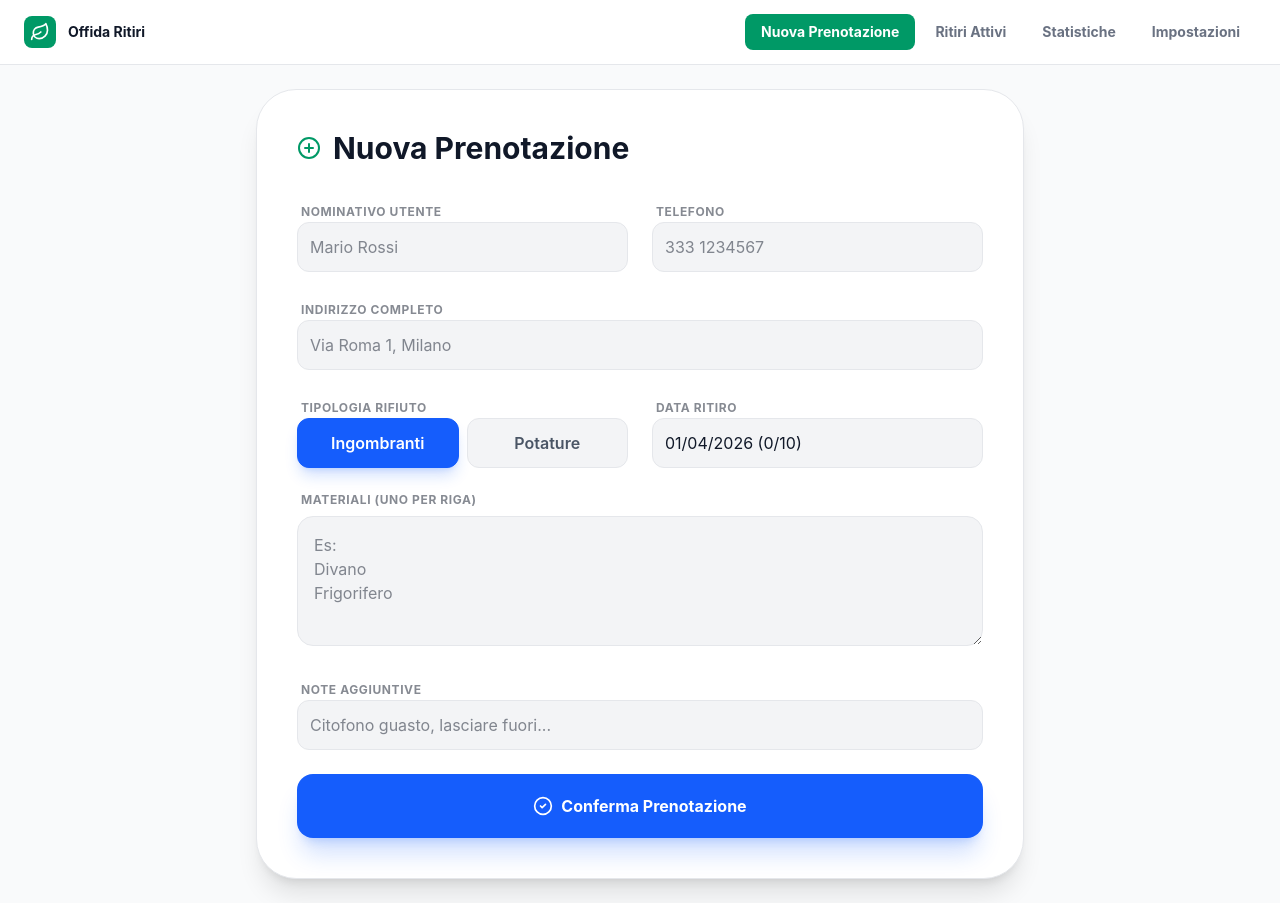
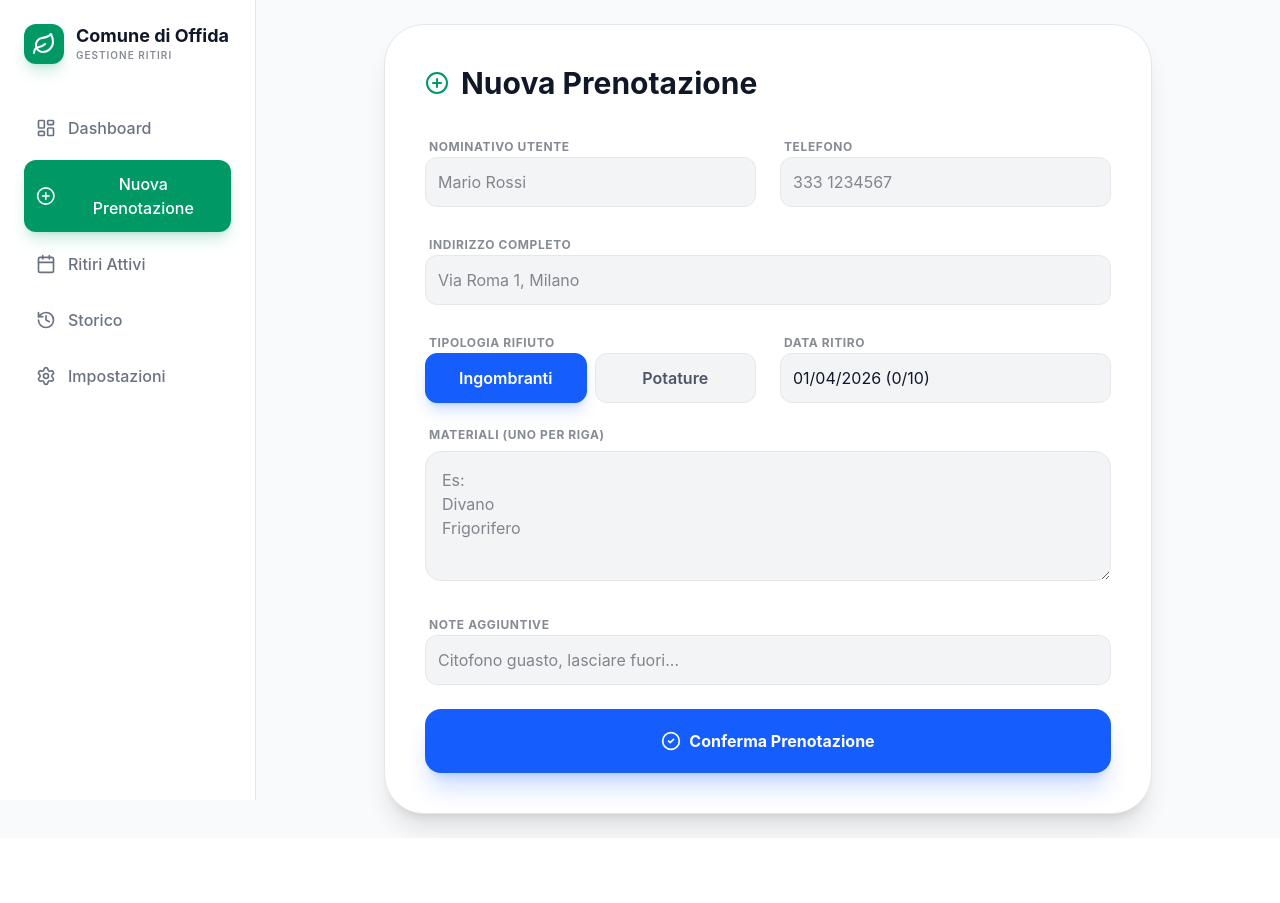
Before and after one commit to raffaellacarrabile/gestionale_rifiuti, a React (Vite) app: page / in a window 1280 px wide. After the commit the page ends 838 px from the top, so only its background shows below. Built offline with nearby package versions, Linux system fonts and the light colour scheme.

Commit message:
feat: Implement sidebar navigation and theme toggling
Introduces a persistent sidebar for application navigation, enhancing user experience. Includes functionality to toggle between light and dark themes, improving accessibility and usability. Adds a toggle button to control sidebar visibility.

```diff
--- a/src/App.tsx
+++ b/src/App.tsx
@@ -2,14 +2,19 @@ import React, { useState, useEffect, useMemo } from 'react';
 import {
   LayoutDashboard,
   Calendar,
+  History,
   Settings,
   PlusCircle,
   Trash2,
   Download,
   Upload,
   AlertTriangle,
+  Moon,
+  Sun,
   Search,
   CheckCircle2,
+  XCircle,
+  Menu,
   X,
   Leaf
 } from 'lucide-react';
@@ -46,6 +51,7 @@ export default function App() {
   const [db, setDb] = useState<Prenotazione[]>([]);
   const [config, setConfig] = useState<Config>(caricaConfig());
   const [activeTab, setActiveTab] = useState<'dashboard' | 'prenota' | 'attive' | 'storico' | 'settings'>('prenota');
+  const [sidebarOpen, setSidebarOpen] = useState(true);
   const [editingId, setEditingId] = useState<string | null>(null);
 
   // Form State
@@ -208,62 +214,76 @@ export default function App() {
 
   return (
     <div className={cn(
-      "min-h-screen transition-colors duration-300 bg-gray-50 text-gray-900"
+      "min-h-screen flex transition-colors duration-300 bg-gray-50 text-gray-900"
     )}>
-      {/* Simple Top Nav */}
-      <nav className="bg-white border-b border-gray-200 sticky top-0 z-50">
-        <div className="max-w-7xl mx-auto px-6 h-16 flex items-center justify-between">
-          <div className="flex items-center gap-3">
-            <div className="w-8 h-8 bg-emerald-600 rounded-lg flex items-center justify-center">
-              <Leaf className="text-white w-5 h-5" />
+      {/* Sidebar */}
+      <aside className={cn(
+        "fixed inset-y-0 left-0 z-50 w-64 transform transition-transform duration-300 ease-in-out border-r bg-white border-gray-200",
+        sidebarOpen ? "translate-x-0" : "-translate-x-full"
+      )}>
+        <div className="p-6 flex flex-col h-full">
+          <div className="flex items-center gap-3 mb-10">
+            <div className="w-10 h-10 bg-emerald-600 rounded-xl flex items-center justify-center shadow-lg shadow-emerald-600/20">
+              <Leaf className="text-white w-6 h-6" />
             </div>
-            <span className="font-bold text-sm">Offida Ritiri</span>
+            <div>
+              <h1 className="font-bold text-lg leading-tight">Comune di Offida</h1>
+              <p className="text-[10px] uppercase tracking-widest opacity-50 font-semibold">Gestione Ritiri</p>
+            </div>
           </div>
 
-          <div className="flex gap-1">
-            <button
+          <nav className="space-y-2 flex-1">
+            <SidebarItem
+              icon={<LayoutDashboard size={20} />}
+              label="Dashboard"
+              active={activeTab === 'dashboard'}
+              onClick={() => setActiveTab('dashboard')}
+            />
+            <SidebarItem
+              icon={<PlusCircle size={20} />}
+              label="Nuova Prenotazione"
+              active={activeTab === 'prenota'}
               onClick={() => setActiveTab('prenota')}
-              className={cn(
-                "px-4 py-2 rounded-lg text-sm font-bold transition-all",
-                activeTab === 'prenota' ? "bg-emerald-600 text-white" : "text-gray-500 hover:bg-gray-100"
-              )}
-            >
-              Nuova Prenotazione
-            </button>
-            <button
+            />
+            <SidebarItem
+              icon={<Calendar size={20} />}
+              label="Ritiri Attivi"
+              active={activeTab === 'attive'}
               onClick={() => setActiveTab('attive')}
-              className={cn(
-                "px-4 py-2 rounded-lg text-sm font-bold transition-all",
-                activeTab === 'attive' ? "bg-emerald-600 text-white" : "text-gray-500 hover:bg-gray-100"
-              )}
-            >
-              Ritiri Attivi
-            </button>
-            <button
-              onClick={() => setActiveTab('dashboard')}
-              className={cn(
-                "px-4 py-2 rounded-lg text-sm font-bold transition-all",
-                activeTab === 'dashboard' ? "bg-emerald-600 text-white" : "text-gray-500 hover:bg-gray-100"
-              )}
-            >
-              Statistiche
-            </button>
-            <button
+            />
+            <SidebarItem
+              icon={<History size={20} />}
+              label="Storico"
+              active={activeTab === 'storico'}
+              onClick={() => setActiveTab('storico')}
+            />
+            <SidebarItem
+              icon={<Settings size={20} />}
+              label="Impostazioni"
+              active={activeTab === 'settings'}
               onClick={() => setActiveTab('settings')}
-              className={cn(
-                "px-4 py-2 rounded-lg text-sm font-bold transition-all",
-                activeTab === 'settings' ? "bg-emerald-600 text-white" : "text-gray-500 hover:bg-gray-100"
-              )}
-            >
-              Impostazioni
-            </button>
-          </div>
+            />
+          </nav>
         </div>
-      </nav>
+      </aside>
 
       {/* Main Content */}
-      <main className="max-w-7xl mx-auto p-6">
-        <AnimatePresence mode="wait">
+      <main className={cn(
+        "flex-1 transition-all duration-300",
+        sidebarOpen ? "ml-64" : "ml-0"
+      )}>
+        <div className="p-6 max-w-7xl mx-auto space-y-8">
+          {/* Floating Menu Button when sidebar is closed */}
+          {!sidebarOpen && (
+            <button
+              onClick={() => setSidebarOpen(true)}
+              className="fixed top-6 left-6 z-40 p-3 bg-white border border-gray-200 rounded-xl shadow-lg hover:bg-gray-50 transition-all"
+            >
+              <Menu size={24} />
+            </button>
+          )}
+
+          <AnimatePresence mode="wait">
             {activeTab === 'dashboard' && (
               <motion.div
                 key="dashboard"
@@ -665,31 +685,6 @@ export default function App() {
                   "p-8 rounded-[32px] border bg-white border-gray-200 shadow-sm"
                 )}>
                   <h3 className="text-xl font-bold mb-6 flex items-center gap-2">
-                    <Trash2 className="text-red-600" />
-                    Manutenzione Database
-                  </h3>
-                  <div className="p-6 rounded-2xl bg-red-50 border border-red-100">
-                    <p className="text-sm text-red-800 mb-4 font-medium">
-                      Attenzione: questa azione cancellerà permanentemente tutte le prenotazioni (attive e storiche).
-                    </p>
-                    <button
-                      onClick={() => {
-                        if (confirm("Sei sicuro di voler cancellare TUTTE le prenotazioni? L'azione è irreversibile.")) {
-                          setDb([]);
-                          localStorage.removeItem('prenotazioni_offida');
-                        }
-                      }}
-                      className="px-6 py-3 bg-red-600 hover:bg-red-700 text-white font-bold rounded-xl transition-all shadow-lg shadow-red-600/20"
-                    >
-                      Svuota Database
-                    </button>
-                  </div>
-                </div>
-
-                <div className={cn(
-                  "p-8 rounded-[32px] border bg-white border-gray-200 shadow-sm"
-                )}>
-                  <h3 className="text-xl font-bold mb-6 flex items-center gap-2">
                     <AlertTriangle className="text-orange-600" />
                     Materiali Vietati
                   </h3>
@@ -729,8 +724,26 @@ export default function App() {
               </motion.div>
             )}
           </AnimatePresence>
+        </div>
       </main>
     </div>
+  );
+}
+
+function SidebarItem({ icon, label, active, onClick }: { icon: React.ReactNode, label: string, active?: boolean, onClick: () => void }) {
+  return (
+    <button
+      onClick={onClick}
+      className={cn(
+        "w-full flex items-center gap-3 p-3 rounded-xl transition-all font-medium",
+        active
+          ? "bg-emerald-600 text-white shadow-lg shadow-emerald-600/20"
+          : "text-gray-500 hover:bg-gray-100 hover:text-gray-900"
+      )}
+    >
+      {icon}
+      <span>{label}</span>
+    </button>
   );
 }
 
```
